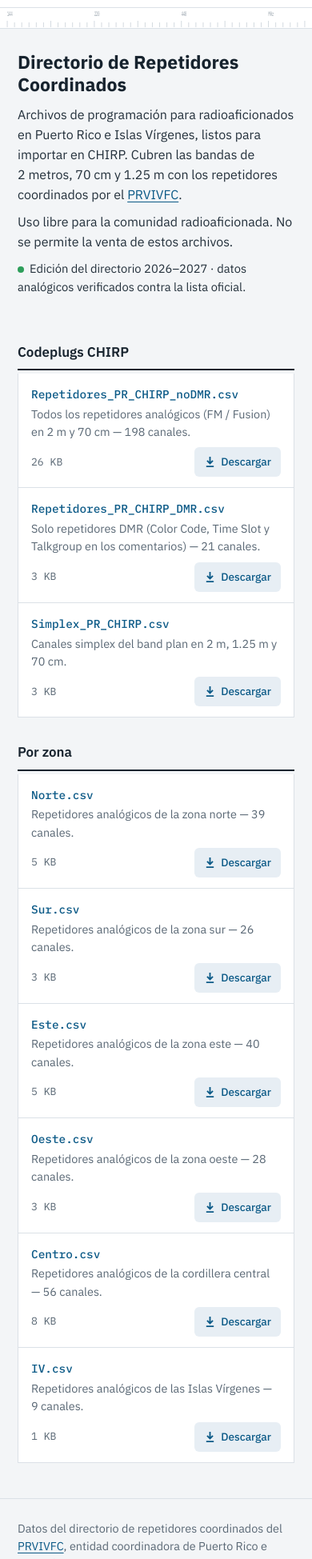
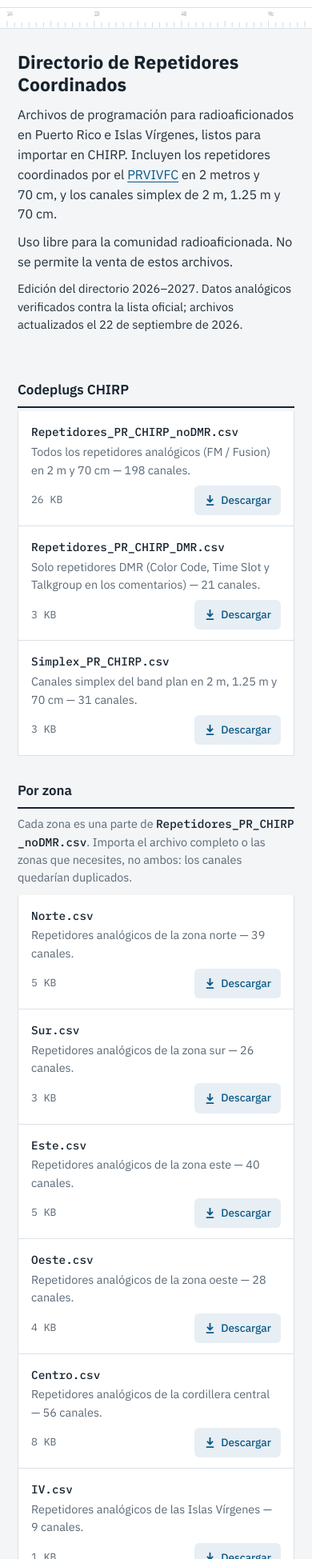
Before and after one commit to SirMelendezTech/pr-vi-repeaters, a plain HTML site: page index.html in a window 390 px wide. Shown: the part 51-2000 px from the top of the page at 80% size. Drawn offline with Linux system fonts and the light colour scheme.

Commit message:
Fix accessibility and content issues on landing page
- Give the GitHub link an accessible name when its text is hidden on mobile
- List PR_Airports_CHIRP.csv in a new airband (receive-only) group
- Darken footer callsign amber to #8A5A12 (5.41:1 contrast)
- Correct intro: 1.25 m is simplex only, not repeaters
- One download link per file; filename moved into the link's hidden text
- Note that zone files are subsets of the full file to avoid duplicates
- Add three-step CHIRP import instructions
- Use ul/li for file lists
- Replace live-status dot with the files' last update date
- Open external links in the same tab
- Remove leftover template comments

```diff
--- a/index.html
+++ b/index.html
@@ -6,15 +6,14 @@
 <title>Repetidores Coordinados — Puerto Rico e Islas Vírgenes</title>
 <meta name="description" content="Archivos de programación para radioaficionados: repetidores coordinados de Puerto Rico e Islas Vírgenes, listos para CHIRP.">
 <link rel="canonical" href="https://pr-vi-repeaters.sirhome.org/">
-<!-- ▼ CAMBIA esta URL por la de tu repositorio ▼ -->
 <link rel="preconnect" href="https://fonts.googleapis.com">
 <link rel="preconnect" href="https://fonts.gstatic.com" crossorigin>
 <link href="https://fonts.googleapis.com/css2?family=IBM+Plex+Mono:wght@400;500;600&family=IBM+Plex+Sans:wght@400;500;600;700&display=swap" rel="stylesheet">
 <style>
   :root{
     --paper:#F3F5F7; --panel:#FFFFFF; --ink:#17232E; --muted:#5A6875;
-    --line:#DBE1E7; --accent:#0C5A87; --accent-soft:#E7EEF4; --on:#2E9E5B;
-    --amber:#A9701A;
+    --line:#DBE1E7; --accent:#0C5A87; --accent-soft:#E7EEF4;
+    --amber:#8A5A12;
   }
   *{box-sizing:border-box}
   html{-webkit-text-size-adjust:100%}
@@ -48,21 +47,25 @@
   h1{font-size:1.72rem; line-height:1.2; margin:0 0 12px; font-weight:700; max-width:20ch}
   .intro p{margin:0 0 10px; max-width:64ch; color:#23303b}
   .status{color:var(--muted); font-size:.92rem; margin-top:14px}
-  .status .live{display:inline-block; width:8px; height:8px; border-radius:50%;
-    background:var(--on); margin-right:7px; vertical-align:middle}
 
   /* file groups */
   .group{margin:0 0 30px}
   h2{font-size:1.06rem; font-weight:600; margin:26px 0 4px; padding-bottom:8px;
      border-bottom:2px solid var(--ink)}
-  .list{background:var(--panel); border:1px solid var(--line); border-top:none}
+  .list{background:var(--panel); border:1px solid var(--line); border-top:none;
+        list-style:none; margin:0; padding:0}
+  .note{color:var(--muted); font-size:.9rem; margin:8px 0 10px; max-width:64ch}
+  .steps{margin:12px 0 0; padding-left:1.4em; max-width:64ch}
+  .steps li{margin:0 0 8px; padding-left:4px}
+  .steps code{font-size:.88em; background:var(--accent-soft); padding:1px 5px; border-radius:4px}
+  .vh{position:absolute; width:1px; height:1px; margin:-1px; padding:0; border:0;
+      overflow:hidden; clip-path:inset(50%); white-space:nowrap}
   .row{display:flex; align-items:center; gap:16px; padding:13px 16px;
        border-top:1px solid var(--line)}
   .row:first-child{border-top:none}
   .info{flex:1 1 auto; min-width:0}
-  .fname{font-family:"IBM Plex Mono",monospace; font-size:.9rem; color:var(--accent);
-         font-weight:500; word-break:break-all; text-decoration:none}
-  .fname:hover{text-decoration:underline}
+  .fname{font-family:"IBM Plex Mono",monospace; font-size:.9rem; color:var(--ink);
+         font-weight:500; word-break:break-all}
   .desc{color:var(--muted); font-size:.9rem; margin-top:2px}
   .size{font-family:"IBM Plex Mono",monospace; font-size:.82rem; color:var(--muted);
         flex:0 0 auto; width:64px; text-align:right}
@@ -94,8 +97,7 @@
 <header>
   <div class="wrap mast">
     <span class="mark">Repetidores <span class="call">PR · VI</span></span>
-    <!-- ▼ CAMBIA la URL del repositorio aquí ▼ -->
-    <a class="gh" href="https://github.com/SirMelendezTech/pr-vi-repeaters" target="_blank" rel="noopener">
+    <a class="gh" href="https://github.com/SirMelendezTech/pr-vi-repeaters" aria-label="GitHub">
       <svg viewBox="0 0 16 16" aria-hidden="true"><path d="M8 0C3.58 0 0 3.58 0 8c0 3.54 2.29 6.53 5.47 7.59.4.07.55-.17.55-.38 0-.19-.01-.82-.01-1.49-2.01.37-2.53-.49-2.69-.94-.09-.23-.48-.94-.82-1.13-.28-.15-.68-.52-.01-.53.63-.01 1.08.58 1.23.82.72 1.21 1.87.87 2.33.66.07-.52.28-.87.51-1.07-1.78-.2-3.64-.89-3.64-3.95 0-.87.31-1.59.82-2.15-.08-.2-.36-1.02.08-2.12 0 0 .67-.21 2.2.82.64-.18 1.32-.27 2-.27.68 0 1.36.09 2 .27 1.53-1.04 2.2-.82 2.2-.82.44 1.1.16 1.92.08 2.12.51.56.82 1.27.82 2.15 0 3.07-1.87 3.75-3.65 3.95.29.25.54.73.54 1.48 0 1.07-.01 1.93-.01 2.2 0 .21.15.46.55.38A8.01 8.01 0 0016 8c0-4.42-3.58-8-8-8z"/></svg>
       <span>GitHub</span>
     </a>
@@ -141,53 +143,90 @@
   <section class="intro">
     <h1>Directorio de Repetidores Coordinados</h1>
     <p>Archivos de programación para radioaficionados en Puerto Rico
-       e Islas Vírgenes, listos para importar en CHIRP. Cubren las
-       bandas de 2&nbsp;metros, 70&nbsp;cm y 1.25&nbsp;m con los repetidores coordinados por el
-       <a href="https://prvi-vfc.org/web/directorio-de-repetidores-coordinados/" target="_blank" rel="noopener">PRVIVFC</a>.</p>
+       e Islas Vírgenes, listos para importar en CHIRP. Incluyen los
+       repetidores coordinados por el
+       <a href="https://prvi-vfc.org/web/directorio-de-repetidores-coordinados/">PRVIVFC</a>
+       en 2&nbsp;metros y 70&nbsp;cm, y los canales simplex de 2&nbsp;m, 1.25&nbsp;m y 70&nbsp;cm.</p>
     <p>Uso libre para la comunidad radioaficionada. No se permite la venta de estos archivos.</p>
-    <p class="status"><span class="live"></span>Edición del directorio 2026–2027 · datos analógicos verificados contra la lista oficial.</p>
+    <p class="status">Edición del directorio 2026–2027. Datos analógicos verificados contra la lista oficial; archivos actualizados el 22 de septiembre de 2026.</p>
   </section>
 
   <section class="group">
     <h2>Codeplugs CHIRP</h2>
-    <div class="list">
-      <div class="row">
-        <div class="info">
-          <a class="fname" href="Repetidores_PR_CHIRP_noDMR.csv" download>Repetidores_PR_CHIRP_noDMR.csv</a>
-          <div class="desc">Todos los repetidores analógicos (FM / Fusion) en 2&nbsp;m y 70&nbsp;cm — 198 canales.</div>
-        </div>
+    <ul class="list">
+      <li class="row">
+        <div class="info"><span class="fname">Repetidores_PR_CHIRP_noDMR.csv</span><div class="desc">Todos los repetidores analógicos (FM / Fusion) en 2&nbsp;m y 70&nbsp;cm — 198 canales.</div></div>
         <span class="size">26 KB</span>
-        <a class="dl" href="Repetidores_PR_CHIRP_noDMR.csv" download><svg viewBox="0 0 16 16" aria-hidden="true"><path d="M8 11.5 3.5 7l1.4-1.4L7 7.7V1h2v6.7l2.1-2.1L12.5 7 8 11.5zM3 13h10v2H3z"/></svg>Descargar</a>
-      </div>
-      <div class="row">
-        <div class="info">
-          <a class="fname" href="Repetidores_PR_CHIRP_DMR.csv" download>Repetidores_PR_CHIRP_DMR.csv</a>
-          <div class="desc">Solo repetidores DMR (Color Code, Time Slot y Talkgroup en los comentarios) — 21 canales.</div>
-        </div>
+        <a class="dl" href="Repetidores_PR_CHIRP_noDMR.csv" download><svg viewBox="0 0 16 16" aria-hidden="true"><path d="M8 11.5 3.5 7l1.4-1.4L7 7.7V1h2v6.7l2.1-2.1L12.5 7 8 11.5zM3 13h10v2H3z"/></svg>Descargar<span class="vh"> Repetidores_PR_CHIRP_noDMR.csv</span></a>
+      </li>
+      <li class="row">
+        <div class="info"><span class="fname">Repetidores_PR_CHIRP_DMR.csv</span><div class="desc">Solo repetidores DMR (Color Code, Time Slot y Talkgroup en los comentarios) — 21 canales.</div></div>
         <span class="size">3 KB</span>
-        <a class="dl" href="Repetidores_PR_CHIRP_DMR.csv" download><svg viewBox="0 0 16 16" aria-hidden="true"><path d="M8 11.5 3.5 7l1.4-1.4L7 7.7V1h2v6.7l2.1-2.1L12.5 7 8 11.5zM3 13h10v2H3z"/></svg>Descargar</a>
-      </div>
-      <div class="row">
-        <div class="info">
-          <a class="fname" href="Simplex_PR_CHIRP.csv" download>Simplex_PR_CHIRP.csv</a>
-          <div class="desc">Canales simplex del band plan en 2&nbsp;m, 1.25&nbsp;m y 70&nbsp;cm.</div>
-        </div>
+        <a class="dl" href="Repetidores_PR_CHIRP_DMR.csv" download><svg viewBox="0 0 16 16" aria-hidden="true"><path d="M8 11.5 3.5 7l1.4-1.4L7 7.7V1h2v6.7l2.1-2.1L12.5 7 8 11.5zM3 13h10v2H3z"/></svg>Descargar<span class="vh"> Repetidores_PR_CHIRP_DMR.csv</span></a>
+      </li>
+      <li class="row">
+        <div class="info"><span class="fname">Simplex_PR_CHIRP.csv</span><div class="desc">Canales simplex del band plan en 2&nbsp;m, 1.25&nbsp;m y 70&nbsp;cm — 31 canales.</div></div>
         <span class="size">3 KB</span>
-        <a class="dl" href="Simplex_PR_CHIRP.csv" download><svg viewBox="0 0 16 16" aria-hidden="true"><path d="M8 11.5 3.5 7l1.4-1.4L7 7.7V1h2v6.7l2.1-2.1L12.5 7 8 11.5zM3 13h10v2H3z"/></svg>Descargar</a>
-      </div>
-    </div>
+        <a class="dl" href="Simplex_PR_CHIRP.csv" download><svg viewBox="0 0 16 16" aria-hidden="true"><path d="M8 11.5 3.5 7l1.4-1.4L7 7.7V1h2v6.7l2.1-2.1L12.5 7 8 11.5zM3 13h10v2H3z"/></svg>Descargar<span class="vh"> Simplex_PR_CHIRP.csv</span></a>
+      </li>
+    </ul>
   </section>
 
   <section class="group">
     <h2>Por zona</h2>
-    <div class="list">
-      <div class="row"><div class="info"><a class="fname" href="Norte.csv" download>Norte.csv</a><div class="desc">Repetidores analógicos de la zona norte — 39 canales.</div></div><span class="size">5 KB</span><a class="dl" href="Norte.csv" download><svg viewBox="0 0 16 16" aria-hidden="true"><path d="M8 11.5 3.5 7l1.4-1.4L7 7.7V1h2v6.7l2.1-2.1L12.5 7 8 11.5zM3 13h10v2H3z"/></svg>Descargar</a></div>
-      <div class="row"><div class="info"><a class="fname" href="Sur.csv" download>Sur.csv</a><div class="desc">Repetidores analógicos de la zona sur — 26 canales.</div></div><span class="size">3 KB</span><a class="dl" href="Sur.csv" download><svg viewBox="0 0 16 16" aria-hidden="true"><path d="M8 11.5 3.5 7l1.4-1.4L7 7.7V1h2v6.7l2.1-2.1L12.5 7 8 11.5zM3 13h10v2H3z"/></svg>Descargar</a></div>
-      <div class="row"><div class="info"><a class="fname" href="Este.csv" download>Este.csv</a><div class="desc">Repetidores analógicos de la zona este — 40 canales.</div></div><span class="size">5 KB</span><a class="dl" href="Este.csv" download><svg viewBox="0 0 16 16" aria-hidden="true"><path d="M8 11.5 3.5 7l1.4-1.4L7 7.7V1h2v6.7l2.1-2.1L12.5 7 8 11.5zM3 13h10v2H3z"/></svg>Descargar</a></div>
-      <div class="row"><div class="info"><a class="fname" href="Oeste.csv" download>Oeste.csv</a><div class="desc">Repetidores analógicos de la zona oeste — 28 canales.</div></div><span class="size">3 KB</span><a class="dl" href="Oeste.csv" download><svg viewBox="0 0 16 16" aria-hidden="true"><path d="M8 11.5 3.5 7l1.4-1.4L7 7.7V1h2v6.7l2.1-2.1L12.5 7 8 11.5zM3 13h10v2H3z"/></svg>Descargar</a></div>
-      <div class="row"><div class="info"><a class="fname" href="Centro.csv" download>Centro.csv</a><div class="desc">Repetidores analógicos de la cordillera central — 56 canales.</div></div><span class="size">8 KB</span><a class="dl" href="Centro.csv" download><svg viewBox="0 0 16 16" aria-hidden="true"><path d="M8 11.5 3.5 7l1.4-1.4L7 7.7V1h2v6.7l2.1-2.1L12.5 7 8 11.5zM3 13h10v2H3z"/></svg>Descargar</a></div>
-      <div class="row"><div class="info"><a class="fname" href="IV.csv" download>IV.csv</a><div class="desc">Repetidores analógicos de las Islas Vírgenes — 9 canales.</div></div><span class="size">1 KB</span><a class="dl" href="IV.csv" download><svg viewBox="0 0 16 16" aria-hidden="true"><path d="M8 11.5 3.5 7l1.4-1.4L7 7.7V1h2v6.7l2.1-2.1L12.5 7 8 11.5zM3 13h10v2H3z"/></svg>Descargar</a></div>
-    </div>
+    <p class="note">Cada zona es una parte de <span class="fname">Repetidores_PR_CHIRP_noDMR.csv</span>. Importa el archivo completo o las zonas que necesites, no ambos: los canales quedarían duplicados.</p>
+    <ul class="list">
+      <li class="row">
+        <div class="info"><span class="fname">Norte.csv</span><div class="desc">Repetidores analógicos de la zona norte — 39 canales.</div></div>
+        <span class="size">5 KB</span>
+        <a class="dl" href="Norte.csv" download><svg viewBox="0 0 16 16" aria-hidden="true"><path d="M8 11.5 3.5 7l1.4-1.4L7 7.7V1h2v6.7l2.1-2.1L12.5 7 8 11.5zM3 13h10v2H3z"/></svg>Descargar<span class="vh"> Norte.csv</span></a>
+      </li>
+      <li class="row">
+        <div class="info"><span class="fname">Sur.csv</span><div class="desc">Repetidores analógicos de la zona sur — 26 canales.</div></div>
+        <span class="size">3 KB</span>
+        <a class="dl" href="Sur.csv" download><svg viewBox="0 0 16 16" aria-hidden="true"><path d="M8 11.5 3.5 7l1.4-1.4L7 7.7V1h2v6.7l2.1-2.1L12.5 7 8 11.5zM3 13h10v2H3z"/></svg>Descargar<span class="vh"> Sur.csv</span></a>
+      </li>
+      <li class="row">
+        <div class="info"><span class="fname">Este.csv</span><div class="desc">Repetidores analógicos de la zona este — 40 canales.</div></div>
+        <span class="size">5 KB</span>
+        <a class="dl" href="Este.csv" download><svg viewBox="0 0 16 16" aria-hidden="true"><path d="M8 11.5 3.5 7l1.4-1.4L7 7.7V1h2v6.7l2.1-2.1L12.5 7 8 11.5zM3 13h10v2H3z"/></svg>Descargar<span class="vh"> Este.csv</span></a>
+      </li>
+      <li class="row">
+        <div class="info"><span class="fname">Oeste.csv</span><div class="desc">Repetidores analógicos de la zona oeste — 28 canales.</div></div>
+        <span class="size">4 KB</span>
+        <a class="dl" href="Oeste.csv" download><svg viewBox="0 0 16 16" aria-hidden="true"><path d="M8 11.5 3.5 7l1.4-1.4L7 7.7V1h2v6.7l2.1-2.1L12.5 7 8 11.5zM3 13h10v2H3z"/></svg>Descargar<span class="vh"> Oeste.csv</span></a>
+      </li>
+      <li class="row">
+        <div class="info"><span class="fname">Centro.csv</span><div class="desc">Repetidores analógicos de la cordillera central — 56 canales.</div></div>
+        <span class="size">8 KB</span>
+        <a class="dl" href="Centro.csv" download><svg viewBox="0 0 16 16" aria-hidden="true"><path d="M8 11.5 3.5 7l1.4-1.4L7 7.7V1h2v6.7l2.1-2.1L12.5 7 8 11.5zM3 13h10v2H3z"/></svg>Descargar<span class="vh"> Centro.csv</span></a>
+      </li>
+      <li class="row">
+        <div class="info"><span class="fname">IV.csv</span><div class="desc">Repetidores analógicos de las Islas Vírgenes — 9 canales.</div></div>
+        <span class="size">1 KB</span>
+        <a class="dl" href="IV.csv" download><svg viewBox="0 0 16 16" aria-hidden="true"><path d="M8 11.5 3.5 7l1.4-1.4L7 7.7V1h2v6.7l2.1-2.1L12.5 7 8 11.5zM3 13h10v2H3z"/></svg>Descargar<span class="vh"> IV.csv</span></a>
+      </li>
+    </ul>
+  </section>
+
+  <section class="group">
+    <h2>Banda aérea (solo recepción)</h2>
+    <ul class="list">
+      <li class="row">
+        <div class="info"><span class="fname">PR_Airports_CHIRP.csv</span><div class="desc">Torre, tierra, aproximación, ATIS y UNICOM de SJU, BQN, PSE, RVR e Isla Grande — 40 canales en AM. Incluye canales UHF militares (225–400&nbsp;MHz) que muchos radios no reciben.</div></div>
+        <span class="size">4 KB</span>
+        <a class="dl" href="PR_Airports_CHIRP.csv" download><svg viewBox="0 0 16 16" aria-hidden="true"><path d="M8 11.5 3.5 7l1.4-1.4L7 7.7V1h2v6.7l2.1-2.1L12.5 7 8 11.5zM3 13h10v2H3z"/></svg>Descargar<span class="vh"> PR_Airports_CHIRP.csv</span></a>
+      </li>
+    </ul>
+  </section>
+
+  <section class="group">
+    <h2>Cómo importar en CHIRP</h2>
+    <ol class="steps">
+      <li>Conecta el radio y lee su configuración actual con <code>Radio → Download From Radio</code>. Guarda ese archivo como respaldo.</li>
+      <li>Abre <code>File → Import</code>, selecciona el CSV descargado y escoge en qué memoria empezar.</li>
+      <li>Revisa los canales importados y grábalos con <code>Radio → Upload To Radio</code>.</li>
+    </ol>
   </section>
 
 </main>
@@ -195,7 +234,7 @@
 <footer>
   <div class="wrap">
     <p>Datos del directorio de repetidores coordinados del
-       <a href="https://prvi-vfc.org/web/directorio-de-repetidores-coordinados/" target="_blank" rel="noopener">PRVIVFC</a>,
+       <a href="https://prvi-vfc.org/web/directorio-de-repetidores-coordinados/">PRVIVFC</a>,
        entidad coordinadora de Puerto Rico e Islas Vírgenes.</p>
     <p>Mantenido por <span class="call">WP4TZV</span>. Recurso gratuito, sin fines de lucro.</p>
   </div>
```
